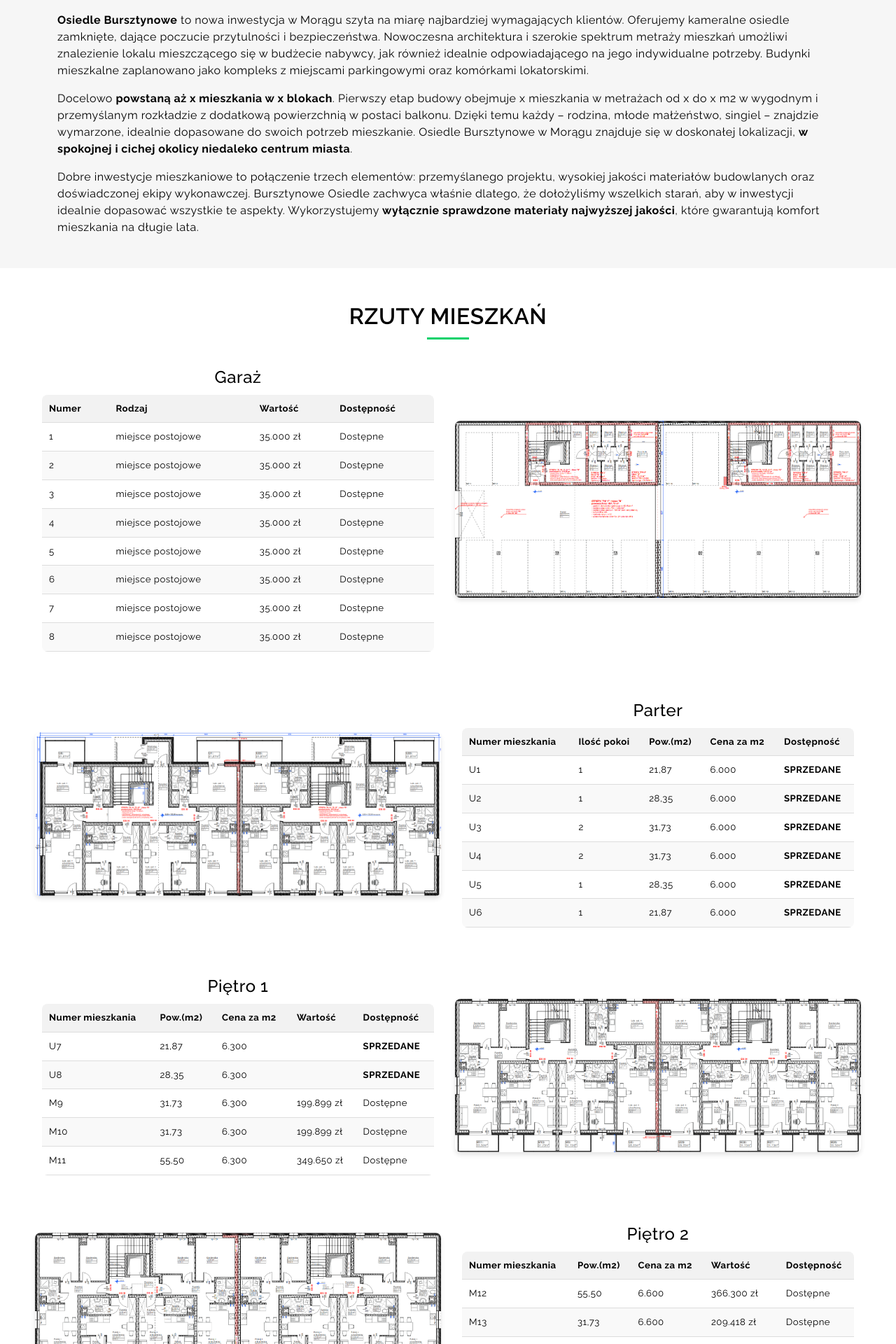
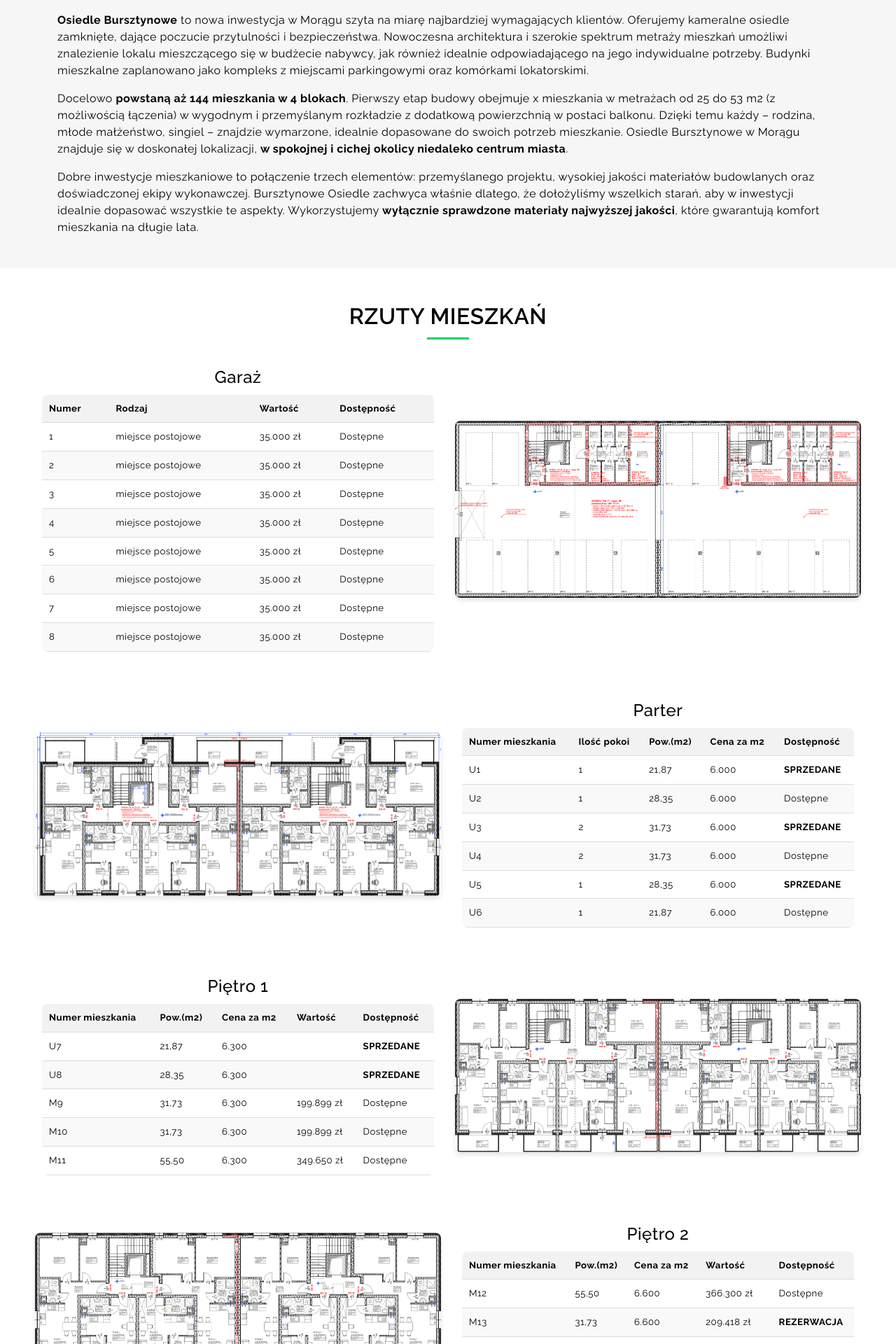
Before and after one commit to Natalialas/inwero, a React (Create React App) app: page / in a window 1280 px wide. Shown: the part 1280-3200 px from the top of the page at 70% size. Built offline with nearby package versions, Linux system fonts and the light colour scheme.

Commit message:
Change date in the table

```diff
--- a/src/components/pages/About/About.jsx
+++ b/src/components/pages/About/About.jsx
@@ -59,7 +59,7 @@ const About = () => {
                     <Row>
                         <Col>
                             <p><b>Osiedle Bursztynowe</b> to nowa inwestycja w Morągu szyta na miarę najbardziej wymagających klientów. Oferujemy kameralne osiedle zamknięte, dające poczucie przytulności i bezpieczeństwa. Nowoczesna architektura i szerokie spektrum metraży mieszkań umożliwi znalezienie lokalu mieszczącego się w budżecie nabywcy, jak również idealnie odpowiadającego na jego indywidualne potrzeby. Budynki mieszkalne zaplanowano jako kompleks z miejscami parkingowymi oraz komórkami lokatorskimi.</p>
-                            <p>Docelowo <b>powstaną aż x mieszkania w x blokach</b>. Pierwszy etap budowy obejmuje x mieszkania w metrażach od x do x m2 w wygodnym i przemyślanym rozkładzie z dodatkową powierzchnią w postaci balkonu. Dzięki temu każdy – rodzina, młode małżeństwo, singiel – znajdzie wymarzone, idealnie dopasowane do swoich potrzeb mieszkanie. Osiedle Bursztynowe  w Morągu znajduje się w doskonałej lokalizacji, <b>w spokojnej i cichej okolicy niedaleko centrum miasta</b>.</p>
+                            <p>Docelowo <b>powstaną aż 144 mieszkania w 4 blokach</b>. Pierwszy etap budowy obejmuje x mieszkania w metrażach od 25 do 53 m2 (z możliwością łączenia) w wygodnym i przemyślanym rozkładzie z dodatkową powierzchnią w postaci balkonu. Dzięki temu każdy – rodzina, młode małżeństwo, singiel – znajdzie wymarzone, idealnie dopasowane do swoich potrzeb mieszkanie. Osiedle Bursztynowe  w Morągu znajduje się w doskonałej lokalizacji, <b>w spokojnej i cichej okolicy niedaleko centrum miasta</b>.</p>
                             <p>Dobre inwestycje mieszkaniowe to połączenie trzech elementów: przemyślanego projektu, wysokiej jakości materiałów budowlanych oraz doświadczonej ekipy wykonawczej. Bursztynowe Osiedle zachwyca właśnie dlatego, że dołożyliśmy wszelkich starań, aby w inwestycji idealnie dopasować wszystkie te aspekty. Wykorzystujemy <b>wyłącznie sprawdzone materiały najwyższej jakości</b>, które gwarantują komfort mieszkania na długie lata.</p>
                         </Col>
                     </Row>
--- a/src/components/pages/ApartmentPlans/ApartmentPlans.jsx
+++ b/src/components/pages/ApartmentPlans/ApartmentPlans.jsx
@@ -108,7 +108,7 @@ const ApartmentPlans = () => {
                                     <td>1</td>
                                     <td>28,35</td>
                                     <td>6.000</td>
-                                    <td><b>SPRZEDANE</b></td>
+                                    <td>Dostępne</td>
                                 </tr>
                                 <tr>
                                     <td>U3</td>
@@ -122,7 +122,7 @@ const ApartmentPlans = () => {
                                     <td>2</td>
                                     <td>31,73</td>
                                     <td>6.000</td>
-                                    <td><b>SPRZEDANE</b></td>
+                                    <td>Dostępne</td>
                                 </tr>
                                 <tr>
                                     <td>U5</td>
@@ -136,7 +136,7 @@ const ApartmentPlans = () => {
                                     <td>1</td>
                                     <td>21,87</td>
                                     <td>6.000</td>
-                                    <td><b>SPRZEDANE</b></td>
+                                    <td>Dostępne</td>
                                 </tr>
                             </tbody>
                         </table>
@@ -223,7 +223,7 @@ const ApartmentPlans = () => {
                                     <td>31,73</td>
                                     <td>6.600</td>
                                     <td>209.418 zł</td>
-                                    <td>Dostępne</td>
+                                    <td><b>REZERWACJA</b></td>
                                 </tr>
                                 <tr>
                                     <td>M14</td>
@@ -277,7 +277,7 @@ const ApartmentPlans = () => {
                                     <td>31,73</td>
                                     <td>6.900</td>
                                     <td>218.937 zł zł</td>
-                                    <td>Dostępne</td>
+                                    <td><b>REZERWACJA</b></td>
                                 </tr>
                                 <tr>
                                     <td>M19</td>
```
